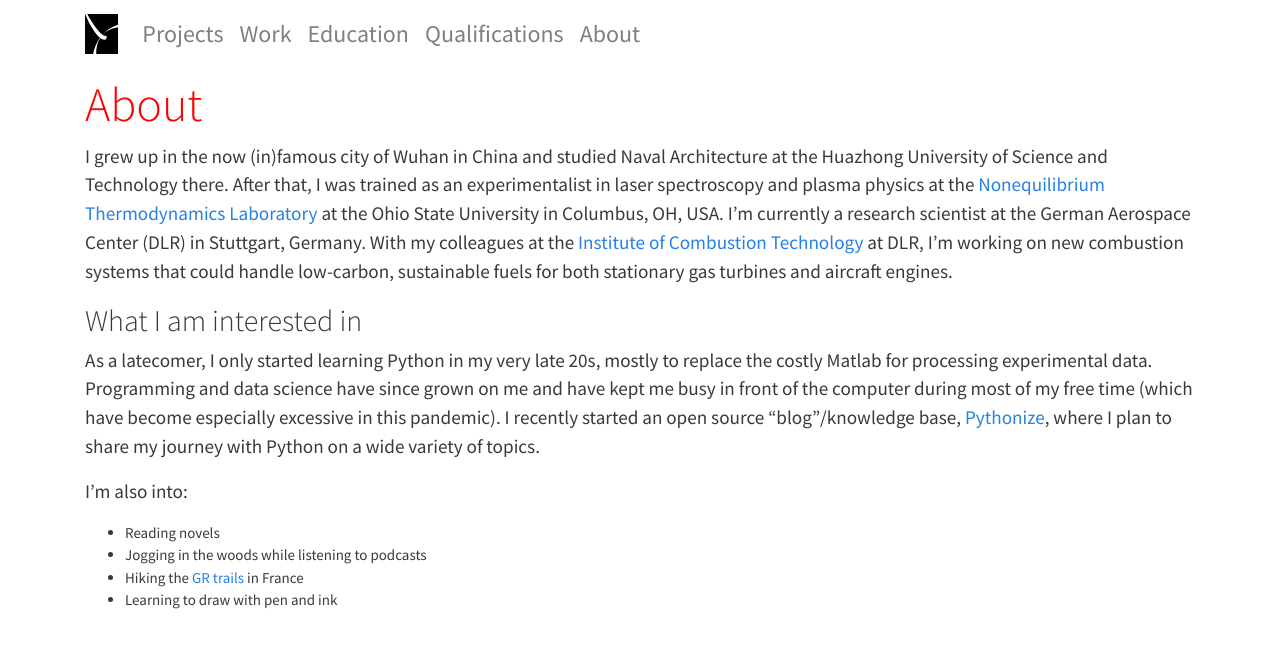
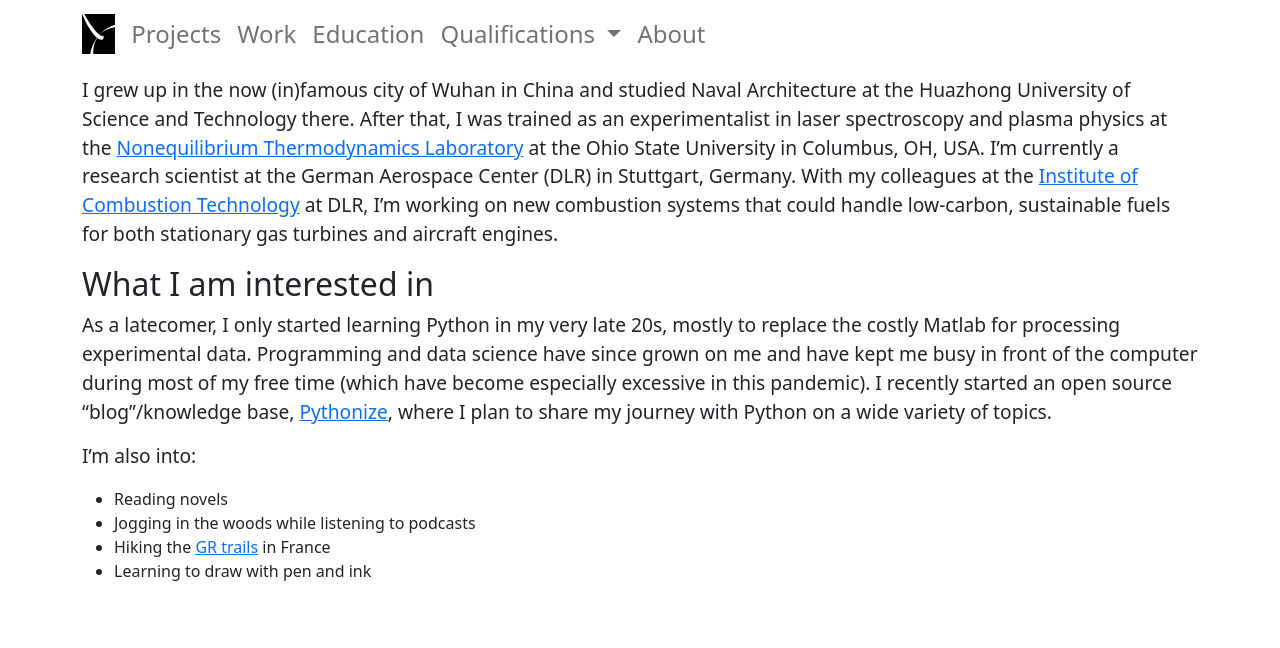
Before and after one commit to chuckedfromspace/chuckedfromspace.github.io, a Jekyll site: the page built from index.md, in a window 1280 px wide. Shown: the top 648 px of the page. Built offline with Jekyll 4.4.1, drawn with Linux system fonts in a browser that asks for light colours; nearby versions of some CDN libraries.

Commit message:
Fix dropdown menu and collapse toggle

```diff
--- a/_includes/footer.html
+++ b/_includes/footer.html
@@ -1,4 +1 @@
-<script defer src="https://use.fontawesome.com/releases/v5.0.8/js/all.js" integrity="sha384-SlE991lGASHoBfWbelyBPLsUlwY1GwNDJo3jSJO04KZ33K2bwfV9YBauFfnzvynJ" crossorigin="anonymous"></script>
-<script src="https://code.jquery.com/jquery-3.2.1.slim.min.js" integrity="sha384-KJ3o2DKtIkvYIK3UENzmM7KCkRr/rE9/Qpg6aAZGJwFDMVNA/GpGFF93hXpG5KkN" crossorigin="anonymous"></script>
-<script src="https://cdnjs.cloudflare.com/ajax/libs/popper.js/1.12.9/umd/popper.min.js" integrity="sha384-ApNbgh9B+Y1QKtv3Rn7W3mgPxhU9K/ScQsAP7hUibX39j7fakFPskvXusvfa0b4Q" crossorigin="anonymous"></script>
-<script src="https://cdn.jsdelivr.net/npm/bootstrap@4.6.0/dist/js/bootstrap.min.js" integrity="sha384-+YQ4JLhjyBLPDQt//I+STsc9iw4uQqACwlvpslubQzn4u2UU2UFM80nGisd026JF" crossorigin="anonymous"></script>
+<script src="https://cdn.jsdelivr.net/npm/bootstrap@5.0.0/dist/js/bootstrap.bundle.min.js" integrity="sha384-p34f1UUtsS3wqzfto5wAAmdvj+osOnFyQFpp4Ua3gs/ZVWx6oOypYoCJhGGScy+8" crossorigin="anonymous"></script>
--- a/_includes/header.html
+++ b/_includes/header.html
@@ -1,8 +1,7 @@
 <head>
   <meta charset="utf-8">
   <title>{{ page.title }}</title>
-  <link rel="stylesheet" href="https://cdn.jsdelivr.net/npm/bootstrap@4.6.0/dist/css/bootstrap.min.css" integrity="sha384-B0vP5xmATw1+K9KRQjQERJvTumQW0nPEzvF6L/Z6nronJ3oUOFUFpCjEUQouq2+l" crossorigin="anonymous">
-  <link rel="stylesheet" href="https://cdn.jsdelivr.net/npm/bootswatch@4.5.2/dist/cosmo/bootstrap.min.css" integrity="sha384-5QFXyVb+lrCzdN228VS3HmzpiE7ZVwLQtkt+0d9W43LQMzz4HBnnqvVxKg6O+04d" crossorigin="anonymous">
+  <link href="https://cdn.jsdelivr.net/npm/bootstrap@5.0.0/dist/css/bootstrap.min.css" rel="stylesheet" integrity="sha384-wEmeIV1mKuiNpC+IOBjI7aAzPcEZeedi5yW5f2yOq55WWLwNGmvvx4Um1vskeMj0" crossorigin="anonymous">
   <link rel="stylesheet" href="/assets/css/styles.css">
   <link rel="shortcut icon" href="/assets/images/favicon.ico">
   {% include navigation.html %}
--- a/_includes/navigation.html
+++ b/_includes/navigation.html
@@ -1,20 +1,37 @@
 <nav class="navbar navbar-expand-lg navbar-light bg-white mb-2">
   <div class="container">
     <a class="navbar-brand p-0 me-2" href="#">
-    <img src="/assets/images/logo.svg" alt="" height="40" class="d-inline-block align-text-middle">
+      <img src="/assets/images/logo.svg" alt="" height="40" class="d-inline-block align-text-middle">
     </a>
-    <button class="navbar-toggler" type="button" data-toggle="collapse" data-target="#navbarNavAltMarkup" aria-controls="navbarNavAltMarkup" aria-expanded="false" aria-label="Toggle navigation">
+    <button class="navbar-toggler" type="button" data-bs-toggle="collapse" data-bs-target="#navbarSupportedContent" aria-controls="navbarSupportedContent" aria-expanded="false" aria-label="Toggle navigation">
       <span class="navbar-toggler-icon"></span>
     </button>
-    <div class="collapse navbar-collapse" id="navbarNavAltMarkup">
-      <div class="navbar-nav">
-        <a class="nav-item nav-link" href="#projects">Projects</a>
-        <a class="nav-item nav-link" href="#work">Work</a>
-        <a class="nav-item nav-link" href="#education">Education</a>
-        <a class="nav-item nav-link" href="#qualifications">Qualifications</a>
-        <a class="nav-item nav-link" href="#about">About</a>
-        {% comment %} <a class="nav-item nav-link" href="#contact">Contact</a> {% endcomment %}
-      </div>
+    <div class="collapse navbar-collapse" id="navbarSupportedContent">
+      <ul class="navbar-nav me-auto mb-2 mb-lg-0">
+        <li class="nav-item">
+          <a class="nav-link" aria-current="page" href="#">Projects</a>
+        </li>
+        <li class="nav-item">
+          <a class="nav-link" href="#">Work</a>
+        </li>
+        <li class="nav-item">
+          <a class="nav-link" href="#">Education</a>
+        </li>
+        <li class="nav-item dropdown">
+          <a class="nav-link dropdown-toggle" href="#" id="navbarDropdown" role="button" data-bs-toggle="dropdown" aria-expanded="false">
+            Qualifications
+          </a>
+          <ul class="dropdown-menu" aria-labelledby="navbarDropdown">
+            <li><a class="dropdown-item" href="#">Awards/Certificates</a></li>
+            <li><a class="dropdown-item" href="#">Skills</a></li>
+            <li><a class="dropdown-item" href="#">Languages</a></li>
+            <li><a class="dropdown-item" href="#">Selected Publications</a></li>
+          </ul>
+        </li>
+        <li class="nav-item">
+          <a class="nav-link" href="#">About</a>
+        </li>
+      </ul>
     </div>
   </div>
 </nav>
--- a/_sass/main.scss
+++ b/_sass/main.scss
@@ -11,11 +11,7 @@ p {
   font-size: 1.2rem;
 }
 
-.container .navbar-brand {
-  font-size: 1.5rem;
-}
-
-.container .nav-item.nav-link {
+.container .nav-link {
   font-size: 1.5rem;
 
 }
--- a/index.md
+++ b/index.md
@@ -1,7 +1,7 @@
 ---
 layout: default
+title: chuckedfromspace
 ---
-# About
 
 I grew up in the now (in)famous city of Wuhan in China
 and studied Naval Architecture at the Huazhong University of Science and Technology there.
```
